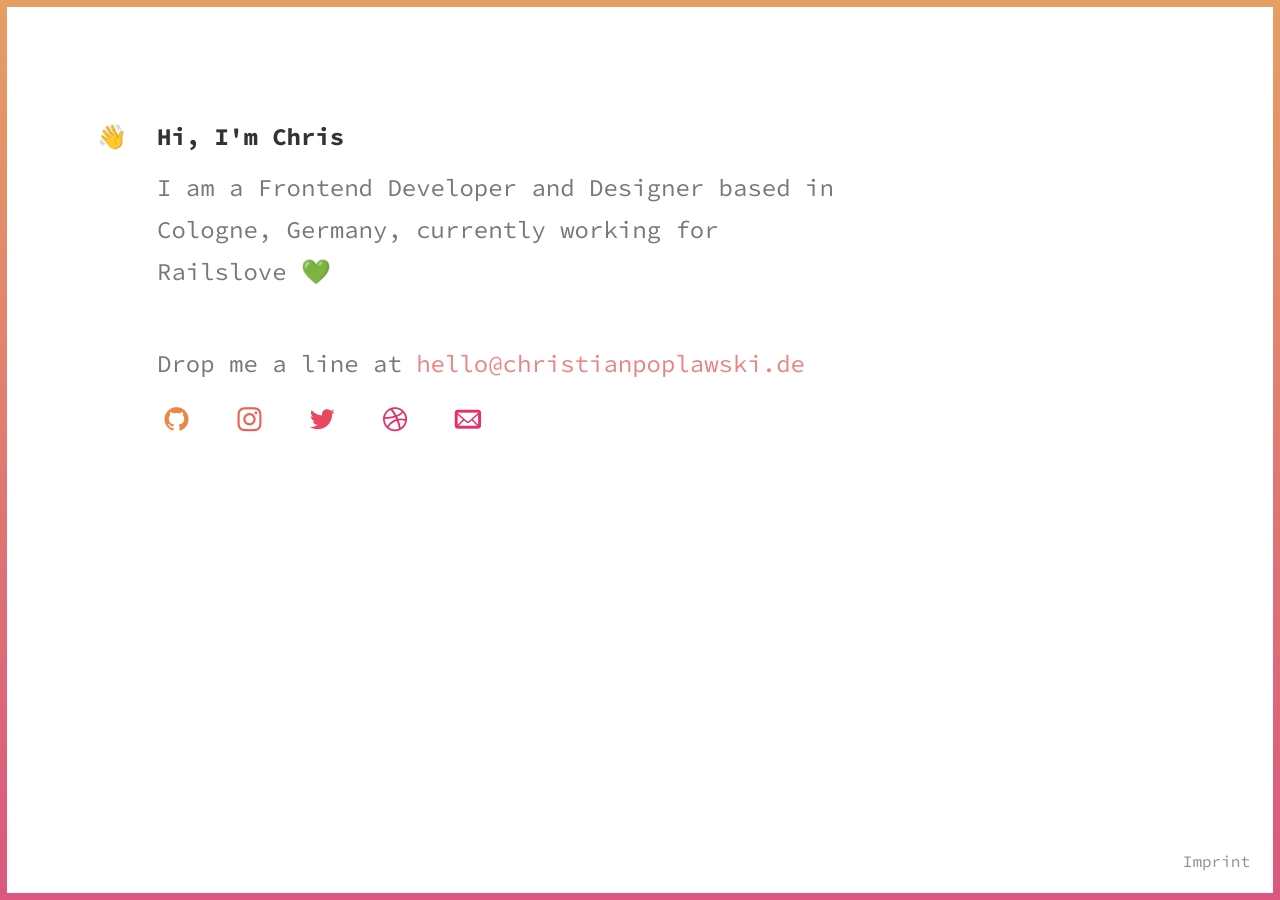
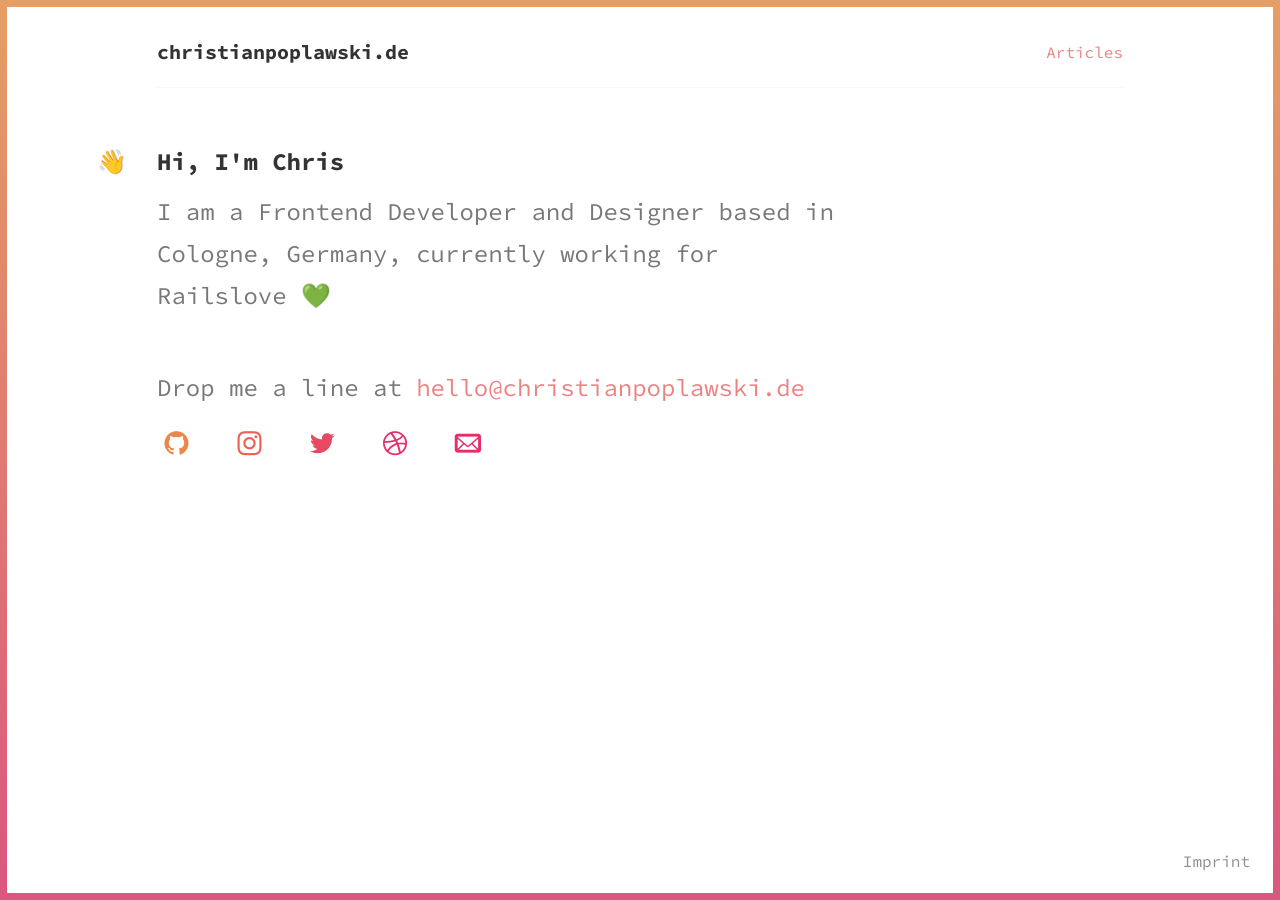
Before and after one commit to Plsr/christianpoplawski.de_dep, a Jekyll site: the page built from index.html, in a window 1280 px wide. Built offline with Jekyll 4.4.1, drawn with Linux system fonts in a browser that asks for light colours.

Commit message:
Add navigation

```diff
--- /dev/null
+++ b/_includes/main_navigation.html
@@ -0,0 +1,10 @@
+<nav class="main-navigation">
+  <h1 class="page-title">
+    <a class="page-title__link" href="/">christianpoplawski.de</a>
+  </h1>
+  <ul class="pages-list">
+    <li class="pages-list__item">
+      <a class="page-link" href="/articles">Articles</a>
+    </li>
+  </ul>
+</nav>
--- a/_layouts/default.html
+++ b/_layouts/default.html
@@ -29,6 +29,7 @@
   </head>
   <body>
     <div class="lWrapper">
+      {% include main_navigation.html %}
       {{ content }}
     </div>
   </body>
--- /dev/null
+++ b/_sass/blocks/_main_navigation.sass
@@ -0,0 +1,8 @@
+.main-navigation
+  display: flex
+  align-items: center
+  justify-content: space-between
+  flex-wrap: wrap
+  margin-bottom: 60px
+  padding-bottom: 10px
+  border-bottom: 1px solid #f8f8f8
--- /dev/null
+++ b/_sass/blocks/_page_link.sass
@@ -0,0 +1,6 @@
+.page-link
+  color: $color-accent
+  text-decoration: none
+
+  &:hover
+    text-decoration: underline
--- /dev/null
+++ b/_sass/blocks/_page_title.sass
@@ -0,0 +1,9 @@
+.page-title
+  font-size: $font-size-big
+
+  &__link
+    color: $color-black
+    text-decoration: none
+
+    &:hover
+      color: $color-accent
--- /dev/null
+++ b/_sass/blocks/_pages_list.sass
@@ -0,0 +1,11 @@
+.pages-list
+  margin: 0
+  padding: 0
+  list-style-type: none
+
+  &__item
+    display: inline
+    margin-right: 20px
+
+    &:last-child
+      margin-right: 0
--- a/_sass/layouts/_wrapper.sass
+++ b/_sass/layouts/_wrapper.sass
@@ -1,6 +1,6 @@
 .lWrapper
   height: 100%
-  padding: 100px 150px
+  padding: 20px 150px 100px 150px
   overflow-y: scroll
   border-width: 7px
   border-style: solid
--- a/style.sass
+++ b/style.sass
@@ -26,3 +26,9 @@
 @import "atoms/footer_link"
 @import "atoms/articles_list"
 @import "atoms/article"
+
+/* Blocks */
+@import "blocks/page_title"
+@import "blocks/main_navigation"
+@import "blocks/pages_list"
+@import "blocks/page_link"
```
